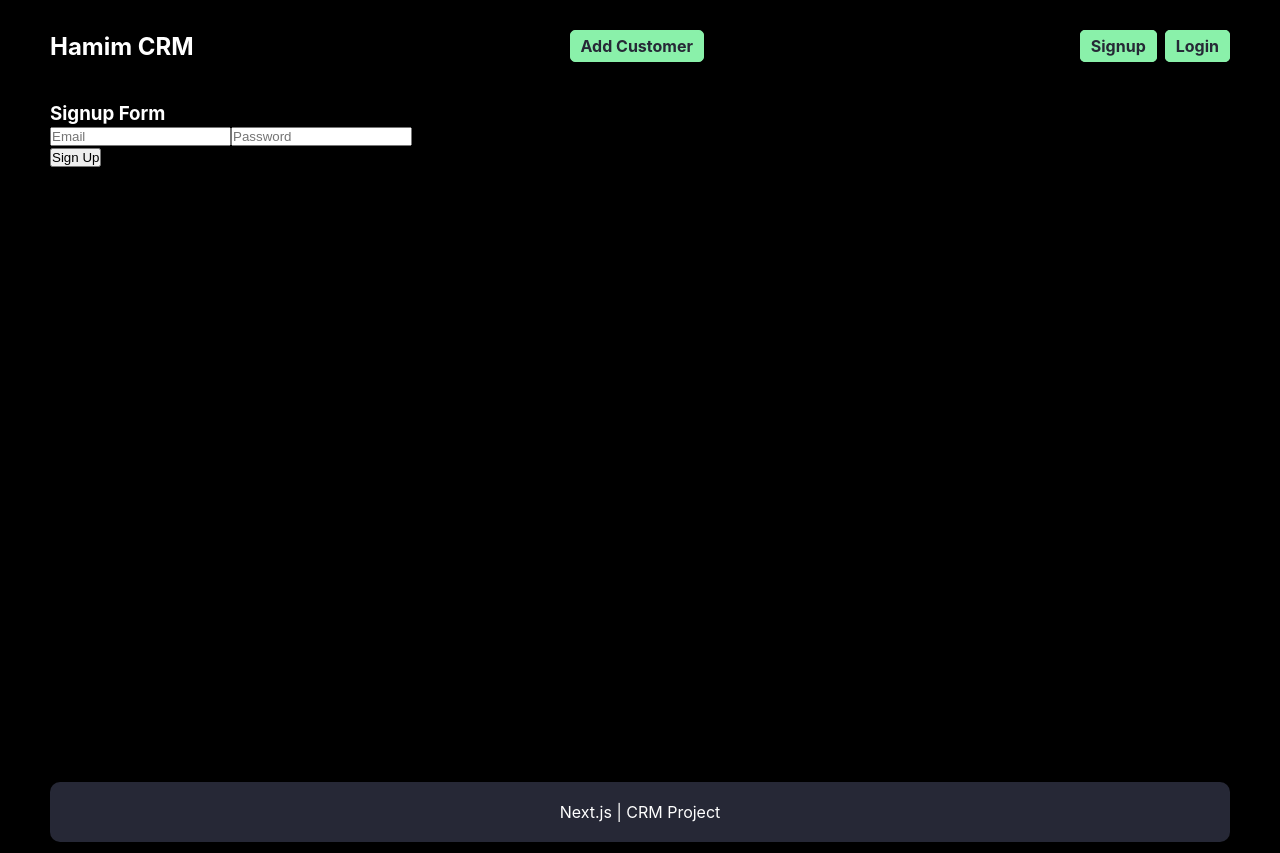
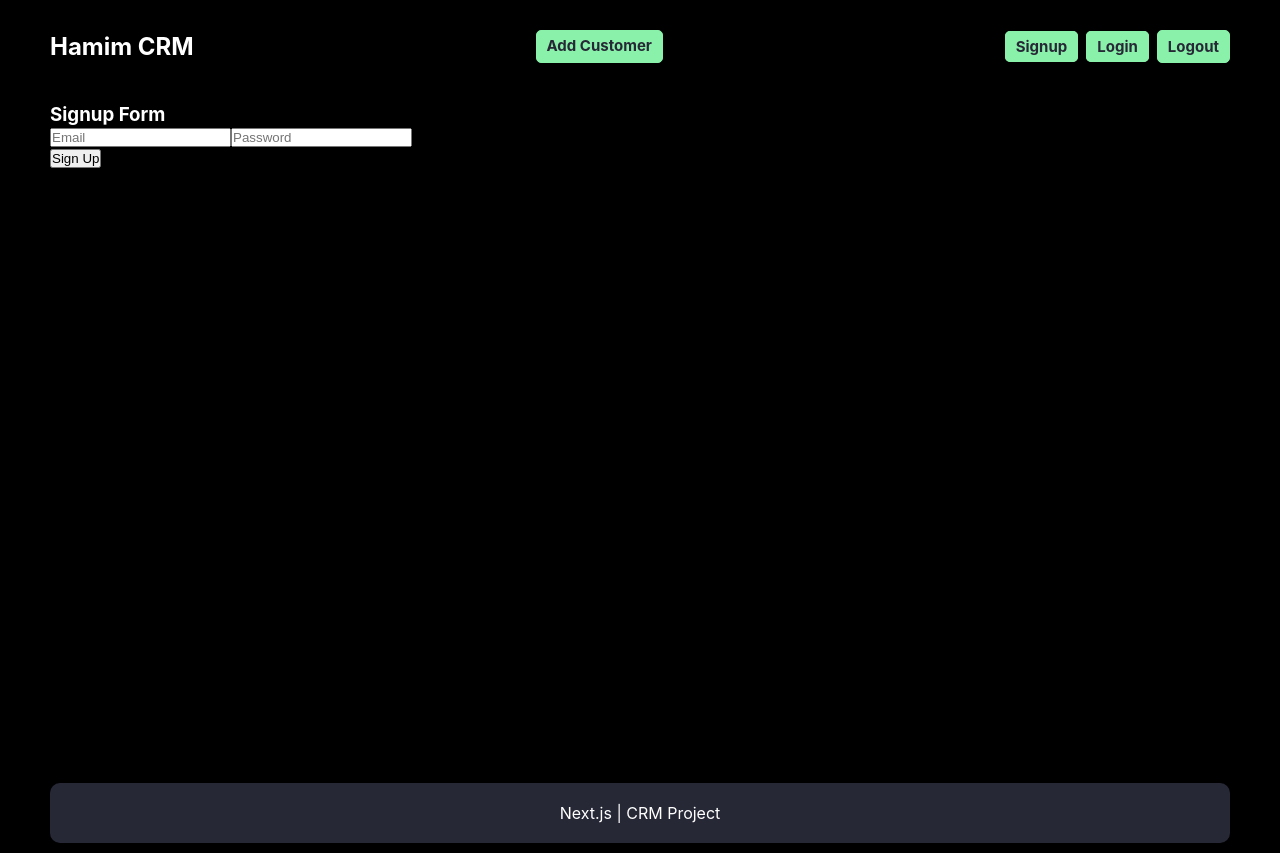
Before and after one commit to hadismtb/learning-crm-app, a Next.js app: page /signup in a window 1280 px wide. Built offline with nearby package versions, Linux system fonts and the light colour scheme; no server answers.

Commit message:
feat(logout): add logout option into header

```diff
--- a/components/layout/Layout.js
+++ b/components/layout/Layout.js
@@ -1,6 +1,18 @@
 import Link from "next/link";
+import { useRouter } from "next/router";
 
 function Layout({ children }) {
+  const router = useRouter();
+  const logoutHandler = async () => {
+    const res = await fetch("/api/auth/logout");
+
+    const data = await res.json();
+
+    if (data.status === "success") {
+      return router.push("/login");
+    }
+  };
+
   return (
     <>
       <header className="header">
@@ -11,6 +23,9 @@ function Layout({ children }) {
           <Link href="/login" style={{ marginLeft: "8px" }}>
             Login
           </Link>
+          <button style={{ marginLeft: "8px" }} onClick={logoutHandler}>
+            Logout
+          </button>
         </div>
       </header>
       <div className="main">{children}</div>
--- a/styles/globals.css
+++ b/styles/globals.css
@@ -42,13 +42,19 @@ a {
   color: #57aac8;
 }
 
-.header a {
+.header a, .header button {
   border: 1px solid #8af1aa;
   background-color: #8af1aa;
   color: #262836;
   padding: 5px 10px;
   border-radius: 5px;
   font-weight: bold;
+  height: 33px;
+  font-size: 15px;
+}
+
+.header button {
+  font-family: inherit;
 }
 
 .card {
```
